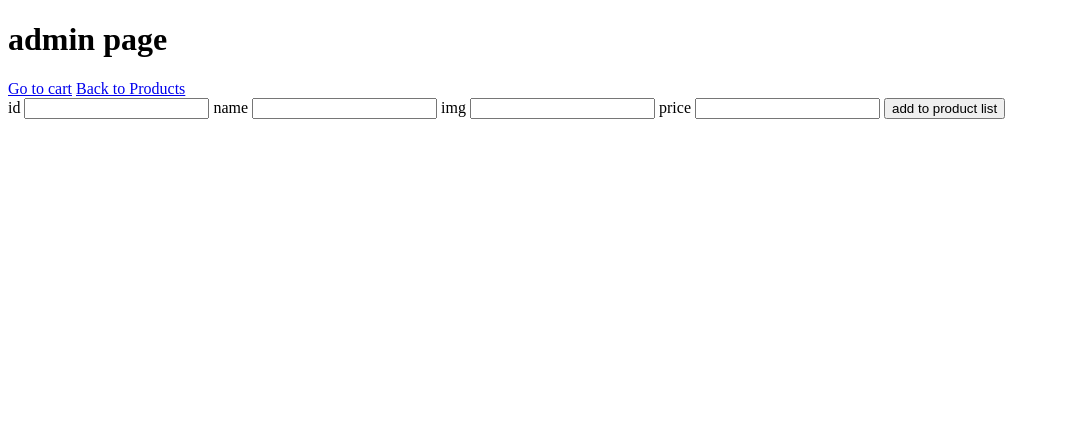
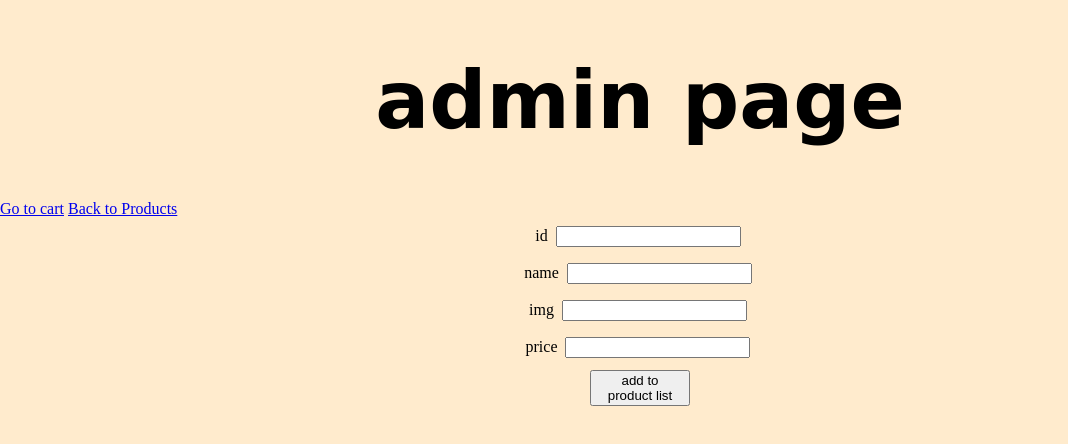
Before and after one commit to adriaivanitsky/lab-06-products, a website with bundled scripts: page admin/index.html in a window 1280 px wide. Shown: the whole page, without its empty margins (0-1068 px from the left). Built offline with nearby package versions, Linux system fonts and the light colour scheme.

Commit message:
final touches plus css

```diff
--- /dev/null
+++ b/admin/admin.css
@@ -0,0 +1,11 @@
+form {
+    display: flex;
+    flex-direction: column;
+    align-items: center;
+    justify-content: center;
+
+}
+
+form * {
+    margin: 4px;
+}
--- a/admin/index.html
+++ b/admin/index.html
@@ -4,6 +4,9 @@
     <meta charset="UTF-8">
     <meta http-equiv="X-UA-Compatible" content="IE=edge">
     <meta name="viewport" content="width=device-width, initial-scale=1.0">
+    <link rel="stylesheet" href="../styles/reset.css">
+    <link rel="stylesheet" href="../styles/style.css">
+    <link rel="stylesheet" href="./admin.css">
     <title>admin page</title>
 </head>
 <body>
```
